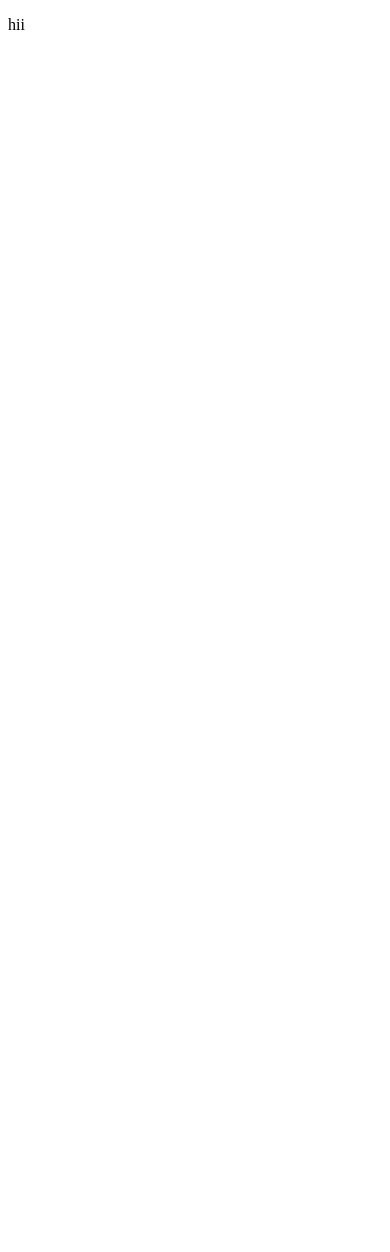
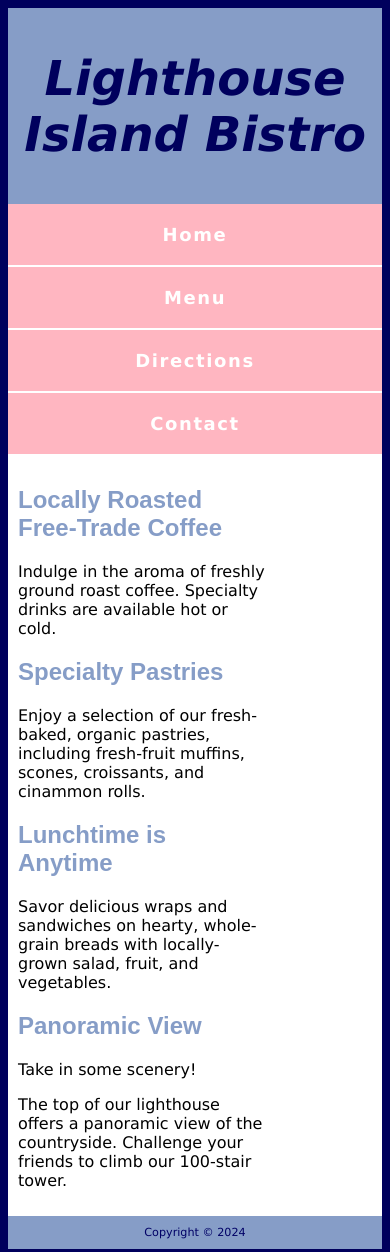
Before and after one commit to PriyansMPatel/Lab8, a plain HTML site: page index.html in a window 390 px wide. Before the commit the page ends 844 px from the top, so only its background shows below. Drawn offline with Linux system fonts and the light colour scheme.

Commit message:
lab 8 commit

```diff
--- a/CSS/styles.css
+++ b/CSS/styles.css
@@ -1,3 +1,191 @@
-p{
-    font-weight: 100;
+body {
+    background-color: #00005d;
+    font-family: Verdana, Arial, sans-serif;
 }
+
+#wrapper {
+    background-color: #b3c7e6;
+    color: #000066;
+    display: grid;
+    grid-template-areas: 'header header header header header header header'
+        'nav content content content content content content'
+        'footer footer footer footer footer footer footer'
+    ;
+}
+
+header {
+    background-color: #869dc7;
+
+    color: #00005d;
+
+    font-size: 150%;
+
+    padding: 10px 10px 10px 155px;
+
+    background-repeat: no-repeat;
+
+    background-image: url(/Images/lighthouselogo.jpg);
+
+    height: 130px;
+
+    grid-area: header;
+
+}
+
+h1 {
+    font-style: italic;
+}
+
+nav {
+    font-weight: bold;
+
+    letter-spacing: 0.1em;
+
+    grid-area: nav;
+
+}
+
+nav ul {
+    list-style-type: none;
+
+    margin: 0;
+
+    padding: 0;
+}
+
+nav a {
+    text-decoration: none;
+
+    padding: 20px;
+
+    display: block;
+
+    background-color: lightpink;
+
+    border-bottom: 1px solid #ffffff;
+}
+
+nav a:link {
+    color: #ffffff;
+}
+
+nav a:visited {
+    color: #eaeaea;
+}
+
+nav a:hover {
+    color: #869dc7;
+
+    background-color: #eaeaea;
+}
+
+#content {
+    background-color: #ffffff;
+
+    color: #000000;
+
+    padding: 10px 20px;
+
+    overflow: auto;
+
+    grid-area: content;
+
+    display: grid;
+    grid-template-columns: auto 30%;
+}
+
+#content #img {
+    display: flex;
+    justify-content: center;
+}
+
+footer {
+    font-size: 70%;
+
+    text-align: center;
+
+    padding: 10px;
+
+    background-color: #869dc7;
+
+    clear: both;
+
+    grid-area: footer;
+
+}
+
+h2 {
+    color: #869dc7;
+
+    font-family: Arial, sans-serif;
+}
+
+/* Mobile */
+@media only screen and (max-width: 767px) {
+    #wrapper {
+        display: block;
+    }
+
+    header {
+        padding: 10px;
+        height: auto;
+        text-align: center;
+        background-image: none;
+    }
+
+    nav {
+        text-align: center;
+    }
+
+    nav ul li{
+        list-style: none;
+        display: block;
+        border-bottom: 1px solid white;
+        background-color: rgba(0, 0, 0, 0);
+    }
+    nav a {
+        text-decoration: none;
+        padding: 20px;
+        font-size: large;
+        text-align: center;
+        background-color: lightpink;
+        border-bottom: 1px solid #ffffff;
+    }
+
+    #content {
+        padding: 10px;
+    }
+
+    img {
+        display: none;
+    }
+}
+
+/* Tablet */
+@media only screen and (min-width: 768px) and (max-width: 1023px) {
+    #wrapper {
+        grid-template-areas: 'header header header header header header header'
+            'nav nav nav nav nav nav nav'
+            'content content content content content content content'
+            'footer footer footer footer footer footer footer';
+    }
+
+    nav ul {
+        list-style-type: none;
+        width: 99%;
+        margin: 0;
+        display: flex;
+        justify-content: space-around;
+        align-items: center;
+        padding: 20px;
+    }
+
+    nav a {
+        text-decoration: none;
+        padding: 20px;
+        font-size: large;
+        text-align: center;
+        background-color: lightpink;
+        border-bottom: 1px solid #ffffff;
+    }
+}
--- a/index.html
+++ b/index.html
@@ -1,12 +1,73 @@
+
 <!DOCTYPE html>
+
 <html lang="en">
-<head>
-    <meta charset="UTF-8">
-    <meta name="viewport" content="width=device-width, initial-scale=1.0">
-    <title>Document</title>
-    <link rel="stylesheet" href="./CSS/styles.css">
-</head>
-<body>
-<p>hii </p>
-</body>
+  <head>
+    <title>Lighthouse Island Bistro</title>
+
+    <meta charset="utf-8" />
+
+    <link href="./CSS/styles.css" rel="stylesheet" />
+  </head>
+
+  <body>
+    <div id="wrapper">
+      <header>
+        <h1>Lighthouse Island Bistro</h1>
+      </header>
+
+      <nav>
+        <ul>
+          <li><a href="index.html">Home</a></li>
+
+          <li><a href="index.html">Menu</a></li>
+
+          <li><a href="index.html">Directions</a></li>
+
+          <li><a href="index.html">Contact</a></li>
+        </ul>
+      </nav>
+
+      <div id="content">
+        <div id="text">
+          <h2>Locally Roasted Free-Trade Coffee</h2>
+
+          <p>
+            Indulge in the aroma of freshly ground roast coffee. Specialty
+            drinks are available hot or cold.
+          </p>
+          <h2>Specialty Pastries</h2>
+
+          <p>
+            Enjoy a selection of our fresh-baked, organic pastries, including
+            fresh-fruit muffins, scones, croissants, and cinammon rolls.
+          </p>
+          <h2>Lunchtime is Anytime</h2>
+
+          <p>
+            Savor delicious wraps and sandwiches on hearty, whole-grain breads
+            with locally-grown salad, fruit, and vegetables.
+          </p>
+          <h2>Panoramic View</h2>
+
+          <p>Take in some scenery!</p>
+
+          <p class="panorama">
+            The top of our lighthouse offers a panoramic view of the
+            countryside. Challenge your friends to climb our 100-stair tower.
+          </p>
+        </div>
+        <div id="img">
+          <img
+            src="./Images/lighthouseisland.jpg"
+            width="250"
+            height="355"
+            alt="Lighthouse Island"
+          />
+        </div>
+      </div>
+
+      <footer>Copyright &copy; 2024</footer>
+    </div>
+  </body>
 </html>
```
Also changed, not shown: Images/lighthouseisland.jpg (added), Images/lighthouselogo.jpg (added).
